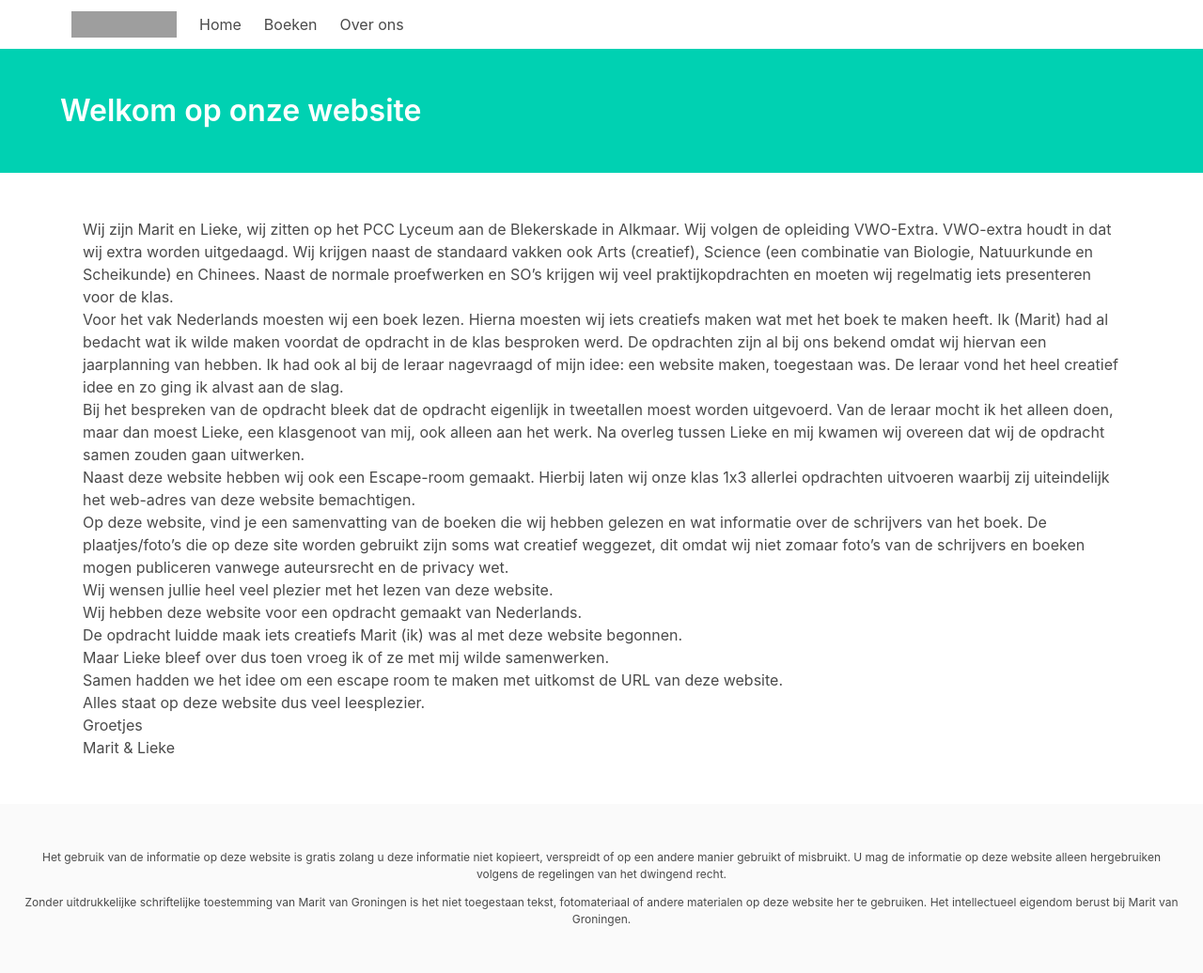
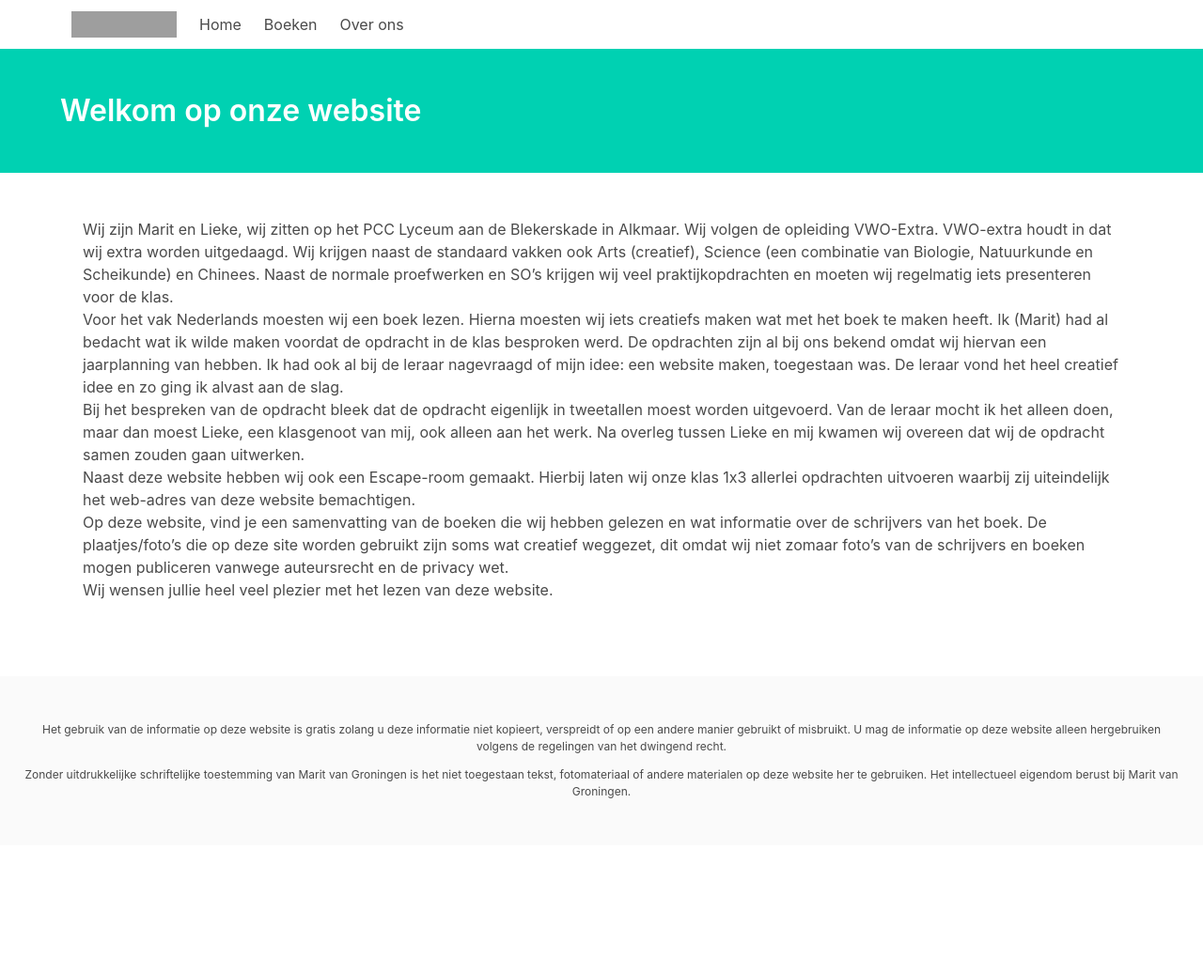
Before and after one commit to groninge01/marit, a Jekyll site: the page built from pages/index.md, in a window 1280 px wide. Shown: the whole page at 94% size. Built offline with Jekyll 4.4.1, drawn with Linux system fonts in a browser that asks for light colours; nearby versions of some CDN libraries; a script that is not in the unit is left out; after the commit the page ends 900 px from its top, so only the background shows below that; grey boxes are pictures that could not be loaded.

Commit message:
Update Page “index”

```diff
--- a/pages/index.md
+++ b/pages/index.md
@@ -16,19 +16,3 @@ Naast deze website hebben wij ook een Escape-room gemaakt. Hierbij laten wij onz
 Op deze website, vind je een samenvatting van de boeken die wij hebben gelezen en wat informatie over de schrijvers van het boek. De plaatjes/foto's die op deze site worden gebruikt zijn soms wat creatief weggezet, dit omdat wij niet zomaar foto's van de schrijvers en boeken mogen publiceren vanwege auteursrecht en de privacy wet.
 
 Wij wensen jullie heel veel plezier met het lezen van deze website.
-
-
-
-Wij hebben deze website voor een opdracht gemaakt van Nederlands.
-
-De opdracht luidde maak iets creatiefs Marit (ik) was al met deze website begonnen.
-
-Maar Lieke bleef over dus toen vroeg ik of ze met mij wilde samenwerken.
-
-Samen hadden we het idee om een escape room te maken met uitkomst de URL van deze website.
-
-Alles staat op deze website dus veel leesplezier.
-
-Groetjes
-
-Marit & Lieke
```
